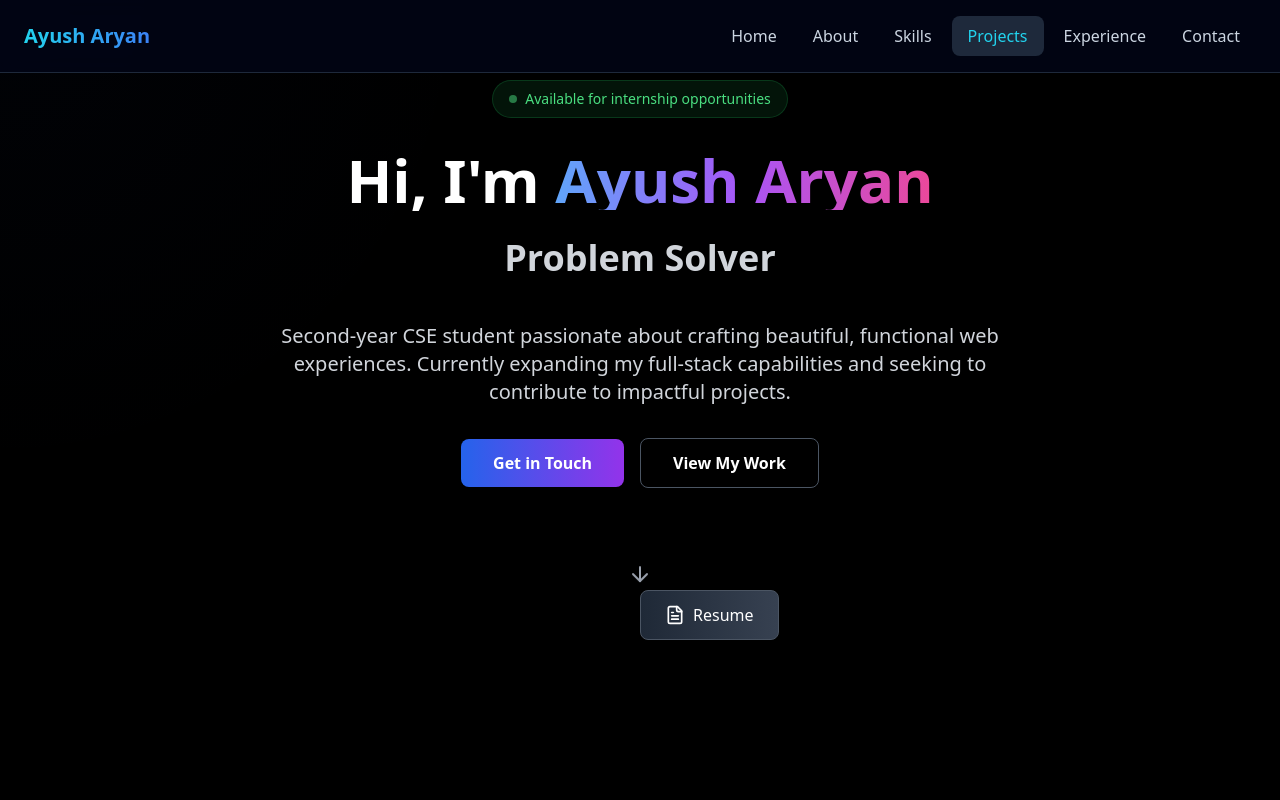
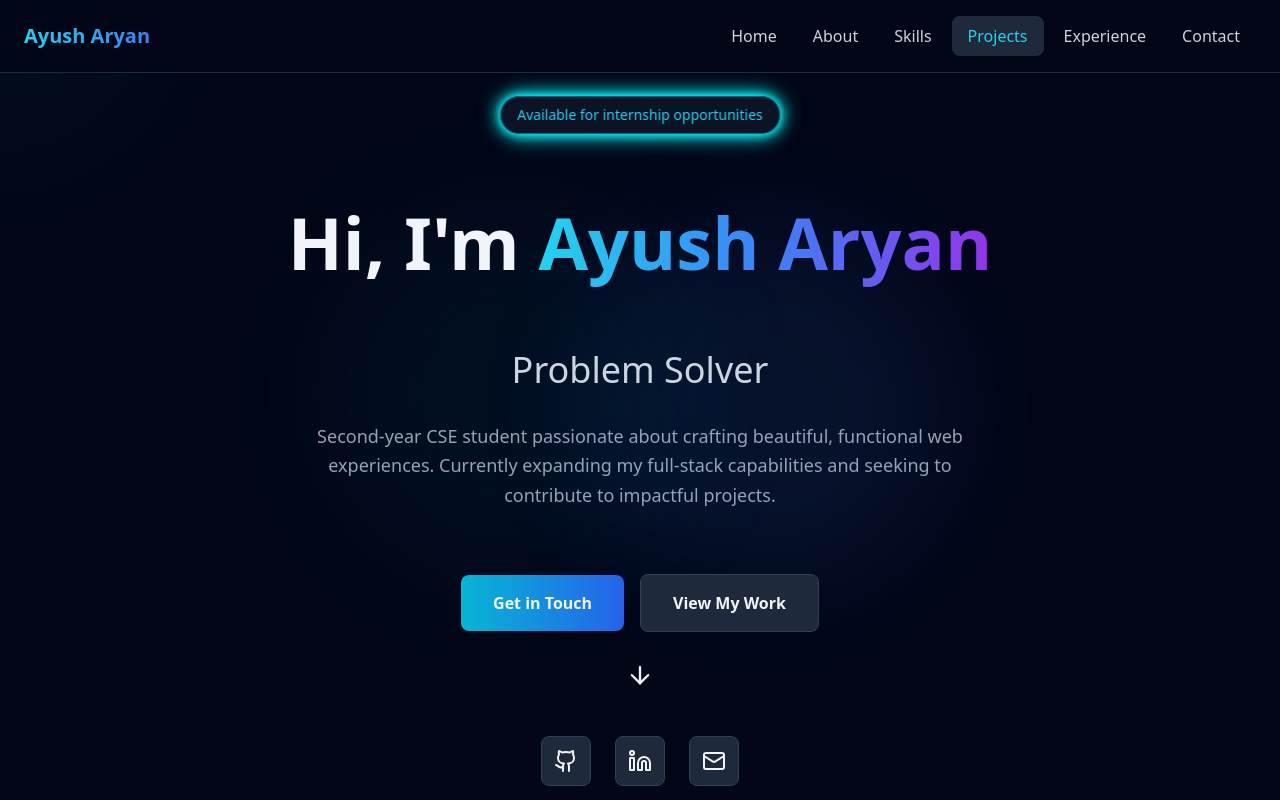
Before and after one commit to DarkSorcerer14/ayush-aryan-portfolio, a React (Vite) app: page / in a window 1280 px wide. Shown: the top 800 px of the page. Built offline with nearby package versions, Linux system fonts and the light colour scheme.

Commit message:
Update Hero.tsx

```diff
--- a/src/components/Hero.tsx
+++ b/src/components/Hero.tsx
@@ -1,4 +1,4 @@
-import { ArrowDown, FileText } from 'lucide-react';
+import { Github, Linkedin, Mail, ArrowDown } from 'lucide-react';
 import { useEffect, useState } from 'react';
 
 const Hero = () => {
@@ -8,6 +8,7 @@ const Hero = () => {
     const handleMouseMove = (e: MouseEvent) => {
       setMousePosition({ x: e.clientX, y: e.clientY });
     };
+
     window.addEventListener('mousemove', handleMouseMove);
     return () => window.removeEventListener('mousemove', handleMouseMove);
   }, []);
@@ -23,95 +24,144 @@ const Hero = () => {
   }, []);
 
   return (
-    <div className="relative min-h-screen bg-black text-white overflow-hidden">
+    <section id="hero" className="min-h-screen flex items-center justify-center relative overflow-hidden pt-16">
+
       {/* Background radial gradient effect */}
       <div
-        className="fixed inset-0 opacity-20 pointer-events-none"
+        className="absolute inset-0 opacity-30"
         style={{
-          background: `radial-gradient(600px circle at ${mousePosition.x}px ${mousePosition.y}px, rgba(29, 78, 216, 0.15), transparent 80%)`,
+          background: `radial-gradient(600px circle at ${mousePosition.x}px ${mousePosition.y}px, rgba(6, 182, 212, 0.15), transparent 40%)`,
         }}
       />
 
       {/* Background blur blobs */}
-      <div className="absolute top-0 -left-4 w-72 h-72 bg-purple-300 rounded-full mix-blend-multiply filter blur-xl opacity-70 animate-blob"></div>
-      <div className="absolute top-0 -right-4 w-72 h-72 bg-yellow-300 rounded-full mix-blend-multiply filter blur-xl opacity-70 animate-blob animation-delay-2000"></div>
-      <div className="absolute -bottom-8 left-20 w-72 h-72 bg-pink-300 rounded-full mix-blend-multiply filter blur-xl opacity-70 animate-blob animation-delay-4000"></div>
+      <div className="absolute inset-0">
+        <div className="absolute top-1/4 left-1/4 w-96 h-96 bg-cyan-500/10 rounded-full blur-3xl animate-pulse" />
+        <div className="absolute bottom-1/4 right-1/4 w-96 h-96 bg-blue-500/10 rounded-full blur-3xl animate-pulse delay-700" />
+      </div>
 
-      <div className="relative z-10 max-w-6xl mx-auto px-4 py-20 text-center">
       {/* Availability Badge */}
-        <div className="inline-flex items-center px-4 py-2 bg-green-500/10 border border-green-500/20 rounded-full text-green-400 text-sm mb-8 animate-fade-in">
-          <div className="w-2 h-2 bg-green-400 rounded-full mr-2 animate-pulse"></div>
+      <div
+        className="
+          absolute
+          top-20 md:top-24
+          left-1/2
+          -translate-x-1/2
+          z-20
+          px-4 py-2
+          bg-slate-900/80
+          backdrop-blur-sm
+          rounded-full
+          text-sm text-cyan-400
+          border border-cyan-500/50
+          animate-fade-in delay-200 animate-pulse-glow
+        "
+      >
         Available for internship opportunities
       </div>
 
       {/* Main Content */}
+      <div className="relative z-10 max-w-7xl mx-auto px-6 text-center pt-24 md:pt-32">
         <div className="space-y-8">
+
            {/* Name/Title (with subtle hover effect) */}
-          <div className="space-y-4 animate-fade-in-up">
-            <h1 className="text-4xl md:text-6xl font-bold">
-              Hi, I'm{' '}
-              <span className="bg-gradient-to-r from-blue-400 via-purple-500 to-pink-500 bg-clip-text text-transparent hover:scale-105 transition-transform duration-300 inline-block">
+          <h1
+            className="
+              text-5xl md:text-7xl font-bold mb-6
+              transition-all duration-300
+              hover:scale-[1.02]                 /* Subtle bulge effect */
+              hover:text-shadow-glow             /* Custom glow utility */
+              cursor-default                     /* Indicate it's interactive */
+            "
+          >
+            <span className="opacity-0 animate-fade-in" style={{ animationDelay: '0.4s' }}>Hi, I'm{' '}</span>
+            <span className="bg-gradient-to-r from-cyan-400 via-blue-500 to-purple-600 bg-clip-text text-transparent opacity-0 animate-fade-in" style={{ animationDelay: '0.6s' }}>
               Ayush Aryan
             </span>
           </h1>
 
           {/* Rotating Roles (centered) */}
-            <div className="relative h-16 flex items-center justify-center">
+          <div className="h-20 flex items-center justify-center relative">
+            <p className="text-2xl md:text-4xl text-slate-300 font-light">
               {roles.map((role, index) => (
-                <h2
-                  key={index}
-                  className={`absolute text-2xl md:text-4xl font-semibold text-gray-300 transition-all duration-500 ${
-                    index === currentRole ? 'opacity-100 translate-y-0' : 'opacity-0 translate-y-4'
+                <span
+                  key={role}
+                  className={`absolute left-1/2 -translate-x-1/2 transition-all duration-500 ${
+                    index === currentRole
+                      ? 'opacity-100 translate-y-0'
+                      : 'opacity-0 translate-y-4'
                   }`}
                 >
                   {role}
-                </h2>
+                </span>
               ))}
-            </div>
+            </p>
           </div>
 
           {/* Bio Paragraph */}
-          <p className="text-lg md:text-xl text-gray-300 max-w-3xl mx-auto leading-relaxed animate-fade-in-up animation-delay-200">
+          <p className="
+            text-lg
+            text-slate-400
+            max-w-2xl
+            mx-auto
+            leading-relaxed
+            opacity-0 animate-fade-in
+          " style={{ animationDelay: '0.8s' }}>
             Second-year CSE student passionate about crafting beautiful, functional web experiences.
             Currently expanding my full-stack capabilities and seeking to contribute to impactful projects.
           </p>
 
           {/* Action Buttons */}
-          <div className="flex flex-col sm:flex-row gap-4 justify-center items-center animate-fade-in-up animation-delay-400">
+          <div className="flex flex-wrap items-center justify-center gap-4 pt-8 opacity-0 animate-fade-in" style={{ animationDelay: '1.0s' }}>
             <a
               href="#contact"
-              className="px-8 py-3 bg-gradient-to-r from-blue-600 to-purple-600 text-white font-semibold rounded-lg hover:from-blue-700 hover:to-purple-700 transition-all duration-300 hover:scale-105 hover:shadow-lg hover:shadow-blue-500/25"
+              className="px-8 py-4 bg-gradient-to-r from-cyan-500 to-blue-600 rounded-lg font-semibold hover:shadow-lg hover:shadow-cyan-500/50 transition-all hover:scale-105"
             >
               Get in Touch
             </a>
             <a
               href="#projects"
-              className="px-8 py-3 border border-gray-600 text-white font-semibold rounded-lg hover:border-gray-400 hover:bg-gray-800 transition-all duration-300 hover:scale-105"
+              className="px-8 py-4 bg-slate-800 rounded-lg font-semibold hover:bg-slate-700 transition-all border border-slate-700 hover:border-slate-600"
             >
               View My Work
             </a>
           </div>
 
-          {/* ArrowDown Separator */}
-          <div className="pt-12 animate-fade-in animation-delay-600">
-            <ArrowDown className="w-6 h-6 mx-auto text-gray-400 animate-bounce" />
+          {/* UPDATED: ArrowDown Separator */}
+          {/* Used mx-auto for centering, with specific padding and smaller size */}
+          <div className="pt-1 pb-2 opacity-1 animate-fade-in delay-1100"> {/* Added fade-in and delay */}
+            <ArrowDown className="w-7 h-7 text-slate-450 mx-auto animate-bounce" /> {/* Smaller size w-6 h-6 */}
           </div>
-        </div>
+          {/* END UPDATED */}
 
-        {/* Resume Button - Replaces Social Icons */}
-        <div className="absolute bottom-8 left-1/2 transform -translate-x-1/2 animate-fade-in animation-delay-800">
+          {/* Social Icons */}
+          <div className="flex items-center justify-center gap-6 opacity-0 animate-fade-in" style={{ animationDelay: '1.2s' }}>
             <a
-            href="/resume.pdf"
+              href="https://github.com/DarkSorcerer14"
               target="_blank"
               rel="noopener noreferrer"
-            className="inline-flex items-center gap-2 px-6 py-3 bg-gradient-to-r from-gray-800 to-gray-700 hover:from-gray-700 hover:to-gray-600 border border-gray-600 rounded-lg text-white font-medium transition-all duration-300 hover:scale-105 hover:shadow-lg hover:shadow-gray-500/25"
+              className="p-3 bg-slate-800 rounded-lg hover:bg-slate-700 transition-all hover:scale-110 border border-slate-700 group"
             >
-            <FileText className="w-5 h-5" />
-            Resume
+              <Github className="w-6 h-6 group-hover:text-cyan-400 transition-colors" />
+            </a>
+            <a
+              href="https://www.linkedin.com/in/ayush-aryan-3a4688281"
+              target="_blank"
+              rel="noopener noreferrer"
+              className="p-3 bg-slate-800 rounded-lg hover:bg-slate-700 transition-all hover:scale-110 border border-slate-700 group"
+            >
+              <Linkedin className="w-6 h-6 group-hover:text-cyan-400 transition-colors" />
+            </a>
+            <a
+              href="mailto:ayush.aryan@outlook.com"
+              className="p-3 bg-slate-800 rounded-lg hover:bg-slate-700 transition-all hover:scale-110 border border-slate-700 group"
+            >
+              <Mail className="w-6 h-6 group-hover:text-cyan-400 transition-colors" />
             </a>
           </div>
         </div>
       </div>
+    </section>
   );
 };
 
```
Lines whose indentation alone changed are shown as unchanged.
